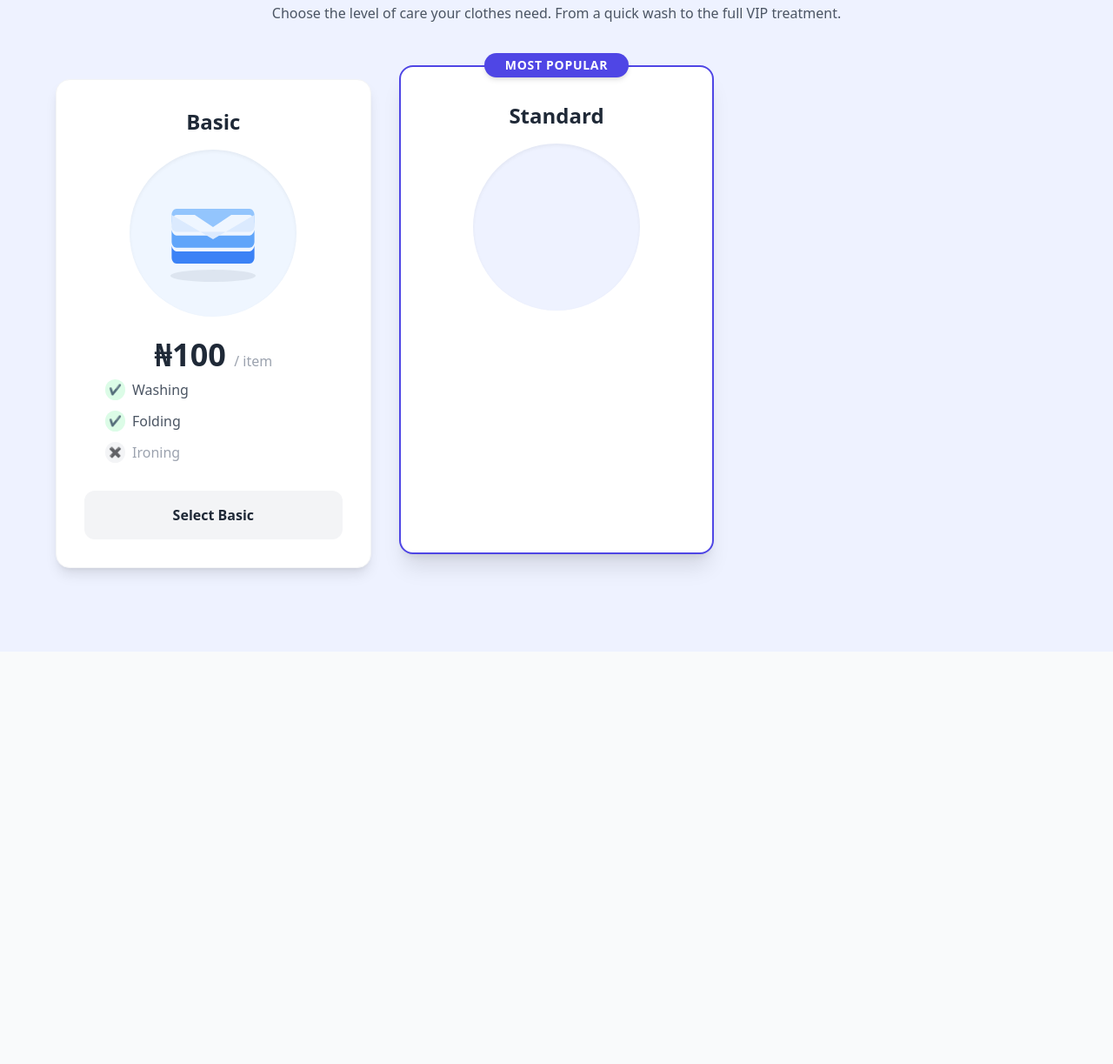
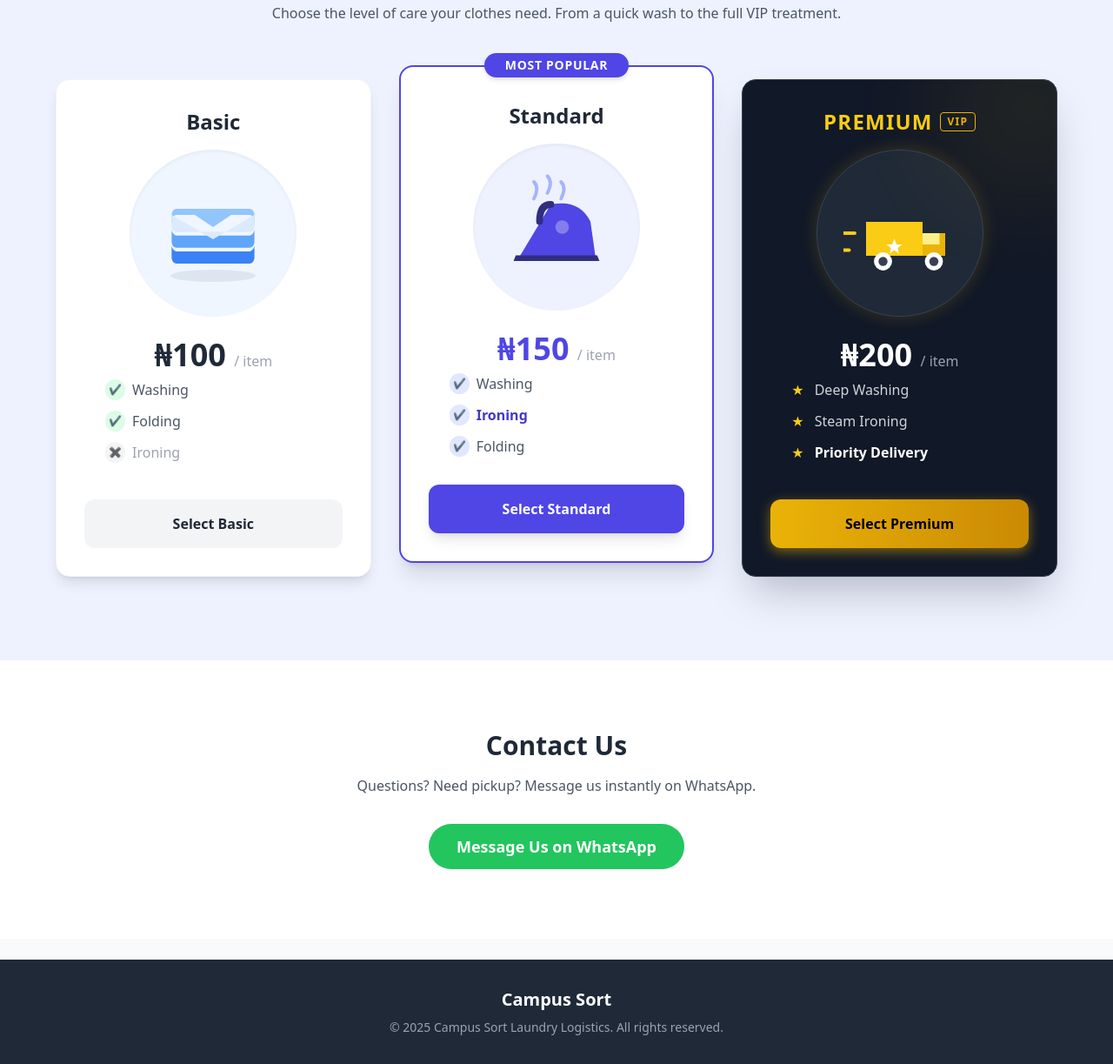
Before and after one commit to chasee2433/C-sort, a plain HTML site: page index.html in a window 1280 px wide. Shown: the part 1341-2564 px from the top of the page at 87% size. Before the commit the page ends 2090 px from the top, so only its background shows below. Drawn offline with nearby package versions, Linux system fonts and the light colour scheme.

Commit message:
Update index.html

```diff
--- a/index.html
+++ b/index.html
@@ -118,4 +118,82 @@
           <h4 class="text-2xl font-bold text-gray-800 mb-4 mt-2">Standard</h4>
 
           <div class="w-48 h-48 bg-indigo-50 rounded-full flex items-center justify-center mb-6 shadow-inner">
-             <svg width="130" height="130" viewBox="0 0 100 100" fill="none" xmlns="
+             <svg width="130" height="130" viewBox="0 0 100 100" fill="none" xmlns="http://www.w3.org/2000/svg">
+              <path d="M30 25 Q35 15 30 10" stroke="#A5B4FC" stroke-width="3" stroke-linecap="round"/>
+              <path d="M42 20 Q47 10 42 5" stroke="#A5B4FC" stroke-width="3" stroke-linecap="round"/>
+              <path d="M54 25 Q59 15 54 10" stroke="#A5B4FC" stroke-width="3" stroke-linecap="round"/>
+              <path d="M15 80 H85 L80 45 Q70 25 45 30 L15 80" fill="#4F46E5"/>
+              <path d="M45 30 Q35 30 35 45" stroke="#312E81" stroke-width="6" fill="none" stroke-linecap="round"/>
+              <path d="M12 80 H88 L86 75 H14 L12 80" fill="#312E81"/>
+              <circle cx="55" cy="50" r="6" fill="#FFFFFF" opacity="0.3"/>
+            </svg>
+          </div>
+
+          <p class="text-4xl font-extrabold text-indigo-600 mb-2">₦150 <span class="text-base text-gray-400 font-normal">/ item</span></p>
+          <ul class="text-gray-600 mb-8 space-y-3 text-left w-full pl-6">
+            <li class="flex items-center"><span class="bg-indigo-100 text-indigo-600 rounded-full p-1 mr-2 text-xs">✔</span> Washing</li>
+            <li class="flex items-center"><span class="bg-indigo-100 text-indigo-600 rounded-full p-1 mr-2 text-xs">✔</span> <span class="font-bold text-indigo-700">Ironing</span></li>
+            <li class="flex items-center"><span class="bg-indigo-100 text-indigo-600 rounded-full p-1 mr-2 text-xs">✔</span> Folding</li>
+          </ul>
+
+          <a href="https://wa.me/2349017690161?text=Hello%20Campus%20Sort%2C%20I%20would%20like%20to%20select%20the%20STANDARD%20Package%20(N150%2Fitem)." target="_blank" class="mt-auto w-full block bg-indigo-600 hover:bg-indigo-700 text-white font-bold py-4 rounded-xl transition shadow-lg">Select Standard</a>
+        </div>
+
+
+        <div class="bg-gray-900 text-white p-8 rounded-2xl shadow-2xl hover:scale-105 transition duration-500 flex flex-col items-center relative overflow-hidden h-full border border-gray-700">
+          <div class="absolute top-0 right-0 -mr-16 -mt-16 w-48 h-48 bg-yellow-500 rounded-full opacity-10 blur-3xl"></div>
+
+          <h4 class="text-2xl font-bold text-yellow-400 mb-4 tracking-wider flex items-center gap-2">
+            PREMIUM <span class="text-xs border border-yellow-500 px-2 py-0.5 rounded text-yellow-500">VIP</span>
+          </h4>
+
+          <div class="w-48 h-48 bg-gray-800 rounded-full flex items-center justify-center mb-6 border border-gray-700 shadow-[0_0_20px_rgba(234,179,8,0.2)]">
+            <svg width="130" height="130" viewBox="0 0 100 100" fill="none" xmlns="http://www.w3.org/2000/svg">
+              <path d="M10 50 H-5" stroke="#FACC15" stroke-width="3" stroke-linecap="round"/>
+              <path d="M5 65 H-10" stroke="#FACC15" stroke-width="3" stroke-linecap="round"/>
+              <path d="M20 40 H70 V70 H20 V40Z" fill="#FACC15"/> <path d="M70 50 H90 L90 70 H70 V50Z" fill="#EAB308"/> <path d="M70 50 H90 L85 50 V60 H70 V50Z" fill="#FEF08A"/> <circle cx="35" cy="75" r="8" fill="#FFFFFF"/>
+              <circle cx="80" cy="75" r="8" fill="#FFFFFF"/>
+              <circle cx="35" cy="75" r="4" fill="#374151"/>
+              <circle cx="80" cy="75" r="4" fill="#374151"/>
+              <path d="M45 55 L47 60 H52 L48 63 L49 68 L45 65 L41 68 L42 63 L38 60 H43 L45 55Z" fill="#FFFFFF"/>
+            </svg>
+          </div>
+
+          <p class="text-4xl font-extrabold text-white mb-2">₦200 <span class="text-base text-gray-400 font-normal">/ item</span></p>
+          <ul class="text-gray-300 mb-8 space-y-3 text-left w-full pl-6">
+            <li class="flex items-center"><span class="text-yellow-400 mr-3">★</span> Deep Washing</li>
+            <li class="flex items-center"><span class="text-yellow-400 mr-3">★</span> Steam Ironing</li>
+            <li class="flex items-center"><span class="text-yellow-400 mr-3">★</span> <span class="text-white font-bold">Priority Delivery</span></li>
+          </ul>
+
+          <a href="https://wa.me/2349017690161?text=Hello%20Campus%20Sort%2C%20I%20would%20like%20to%20select%20the%20PREMIUM%20VIP%20Package%20(N200%2Fitem)." target="_blank" class="mt-auto w-full block bg-gradient-to-r from-yellow-500 to-yellow-600 hover:from-yellow-400 hover:to-yellow-500 text-black font-bold py-4 rounded-xl transition shadow-[0_4px_14px_rgba(234,179,8,0.5)]">Select Premium</a>
+        </div>
+
+      </div>
+    </div>
+  </section>
+
+  <section id="contact" class="py-20 bg-white">
+    <div class="container mx-auto px-6 text-center">
+      <h3 class="text-3xl font-bold mb-4 text-gray-800">Contact Us</h3>
+      <p class="mb-8 text-gray-600">Questions? Need pickup? Message us instantly on WhatsApp.</p>
+      <a href="https://wa.me/2349017690161" target="_blank" class="inline-block bg-green-500 hover:bg-green-600 text-white font-bold px-8 py-3 rounded-full text-lg transition">Message Us on WhatsApp</a>
+    </div>
+  </section>
+
+  <footer class="bg-gray-800 text-white py-8 mt-6">
+    <div class="container mx-auto px-6 text-center">
+      <h2 class="text-xl font-bold mb-2">Campus Sort</h2>
+      <p class="text-gray-400 text-sm">© 2025 Campus Sort Laundry Logistics. All rights reserved.</p>
+    </div>
+  </footer>
+
+  <script>
+    const btn = document.getElementById('mobile-menu-btn');
+    const menu = document.getElementById('mobile-menu');
+    function toggleMenu() { menu.classList.toggle('hidden'); }
+    btn.addEventListener('click', toggleMenu);
+  </script>
+
+</body>
+</html>
```
